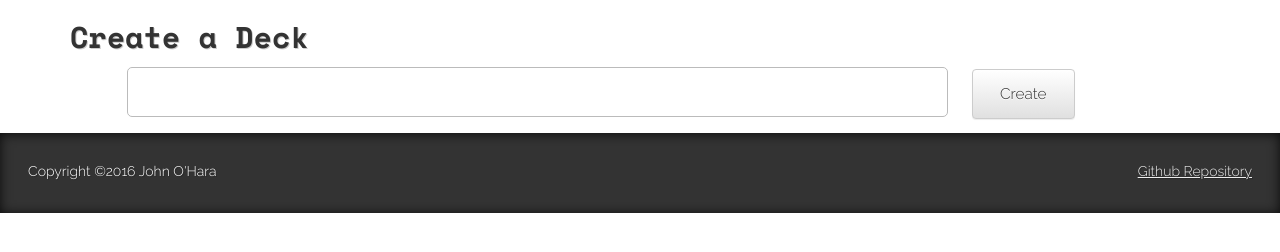
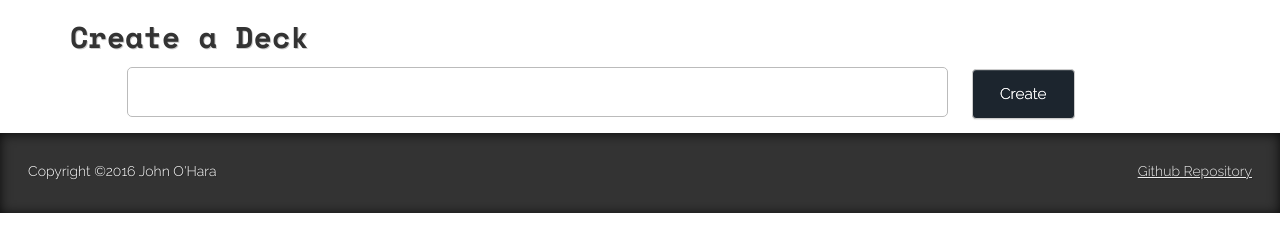
Before and after one commit to jaohara/notecards, a Django app: page / in a window 1280 px wide. Shown: the part 187-439 px from the top of the page. Run offline with Django 3.2, Linux system fonts and the light colour scheme; data that the repository does not hold is empty; some libraries are stand-ins or nearby versions.

Commit message:
Minor CSS Changes

```diff
--- a/notecards/static/css/notecards.css
+++ b/notecards/static/css/notecards.css
@@ -122,6 +122,12 @@ div.menu a:hover{
     font-size: 1.1em;
 }
 
+.btn-default{
+    background: rgb(28,37,46);
+    color: #fff;
+    text-shadow: 0px 0px 0px rgb(255,255,255);
+}
+
 /* ------------------------------------------------------
     Form Elements
 ------------------------------------------------------ */
@@ -163,6 +169,8 @@ div.menu a:hover{
 }
 
 .deck-form button.save{
+    background: rgb(28,37,46);
+    color: #fff;
     width: 10%;
     margin: 0 2%;
     min-height: 50px;
@@ -318,6 +326,11 @@ div.front, div.back{
     padding: 4em 1.0em;
     text-align: center;
     width: 40%;
+    word-wrap: break-word;
+}
+
+div.front.small-card, div.back.small-card{
+    font-size: 1.2em;
 }
 
 div.review-nav{
```
